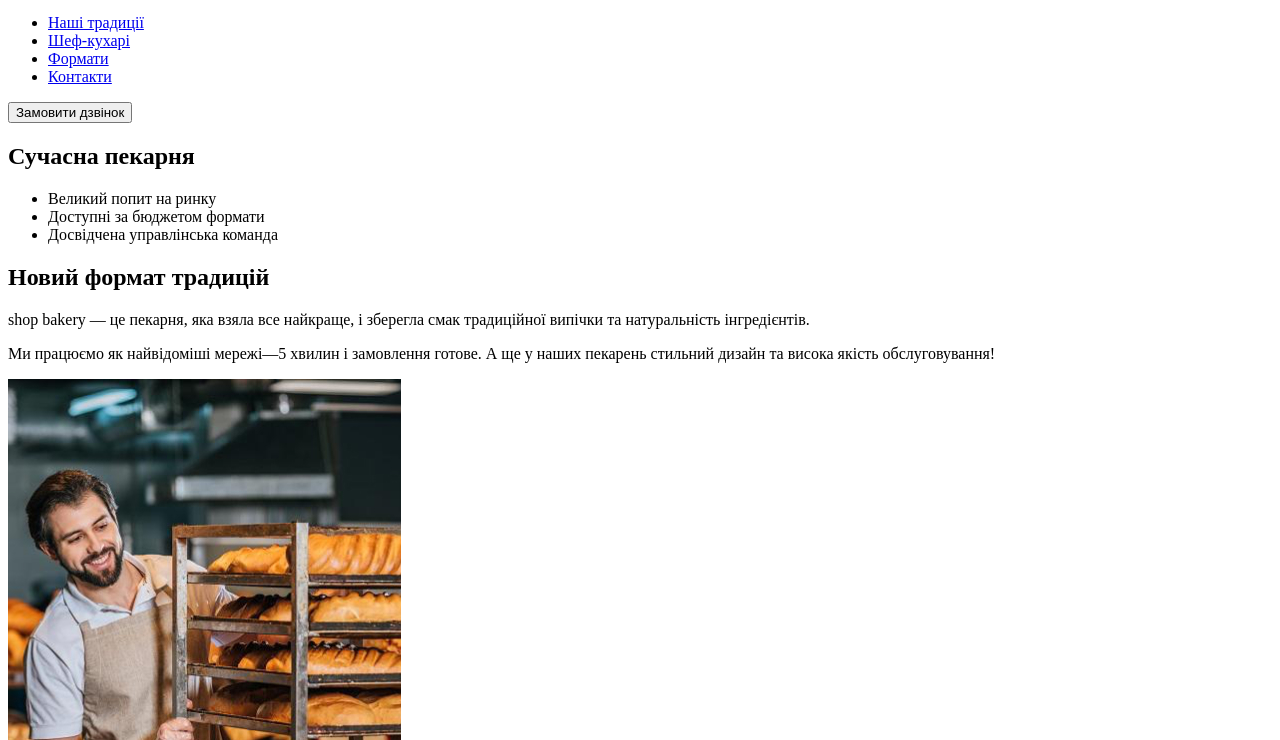
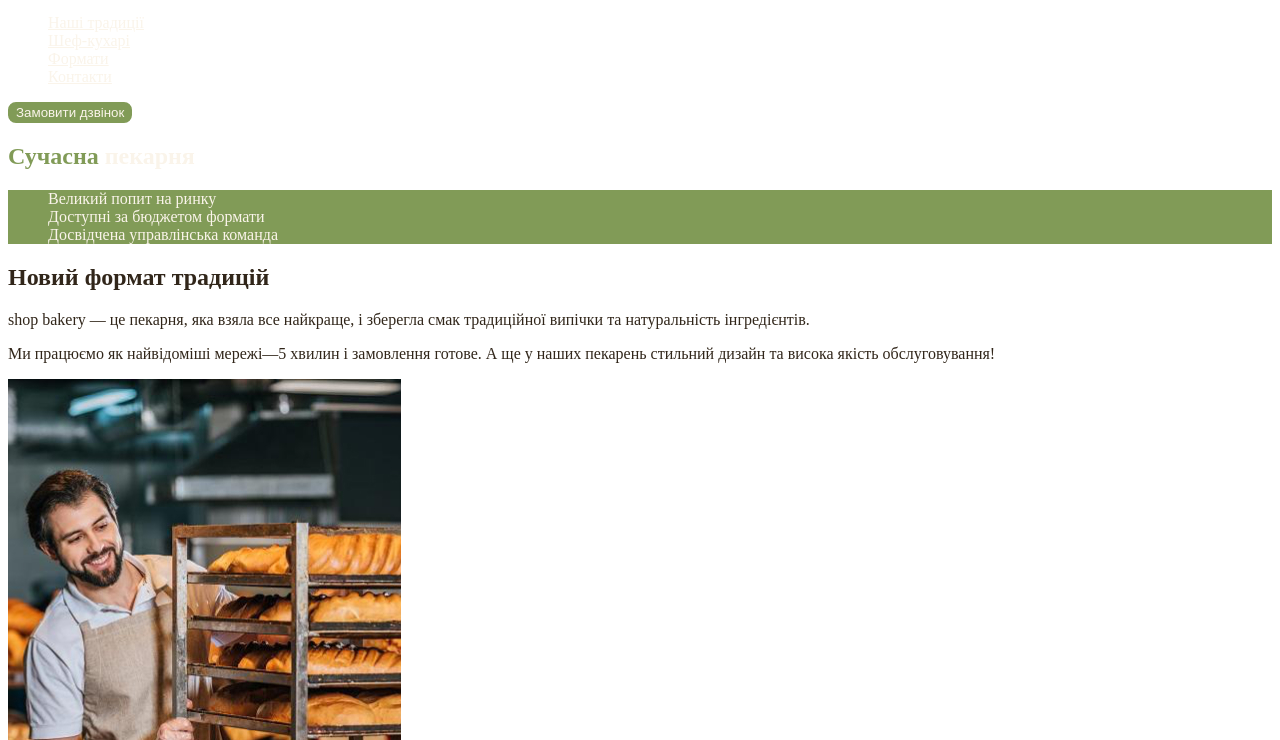
Before and after one commit to katerynanavoienko/genius-test, a plain HTML site: page index.html in a window 1280 px wide. Shown: the part 60-800 px from the top of the page. Drawn offline with Linux system fonts and the light colour scheme.

Commit message:
add styles.css and variables css

```diff
--- /dev/null
+++ b/css/styles.css
@@ -0,0 +1,66 @@
+:root {
+  --color-brand-light: #819B57;
+  --color-brand-dark: #465929;
+
+  --color-primary-dark: #31261A;
+  --color-primary-light: #FAF4EA;
+}
+
+/* base */
+body {
+  color: var(--color-primary-dark);
+}
+
+ul {
+  list-style-type: none;
+}
+
+/* button */
+
+.button {
+  background: var(--color-brand-light);
+  border-radius: 8px;
+  border: 2px solid var(--color-brand-light);
+  color: var(--color-primary-light);
+  cursor: pointer;
+}
+
+.button:hover {
+  background-color: transparent;
+  color: var(--color-brand-dark);
+}
+
+/* link */
+
+.link {
+  color: var(--color-primary-light);
+}
+
+.link:hover {
+  color: var(--color-brand-light);
+}
+
+/* hero section */
+
+.hero-title {
+  color: var(--color-primary-light);
+}
+
+.hero-title .accent {
+  color: var(--color-brand-light);
+}
+
+/* advantages section */
+
+.advantages-list {
+  background: var(--color-brand-light);
+  color: var(--color-primary-light);
+}
+
+.section-title {
+  color: var(--color-primary-dark);
+}
+
+.section-title .accent {
+  color: var(--color-brand-dark);
+}
--- a/index.html
+++ b/index.html
@@ -4,6 +4,7 @@
 <head>
   <meta charset="UTF-8">
   <meta name="viewport" content="width=device-width, initial-scale=1.0">
+  <link rel="stylesheet" href="./css/styles.css">
   <title>Сучасна пекарня</title>
 </head>
 
@@ -15,26 +16,26 @@
         <img src="./images/logo.svg" alt="логотип сучасної пекарні">
       </a>
       <ul>
-        <li><a href="#traditions-section">Наші традиції</a></li>
-        <li><a href="#chefs-section">Шеф-кухарі</a></li>
-        <li><a href="#formats-section">Формати</a></li>
-        <li><a href="#contact-section">Контакти</a></li>
+        <li><a class="link" href="#traditions-section">Наші традиції</a></li>
+        <li><a class="link" href="#chefs-section">Шеф-кухарі</a></li>
+        <li><a class="link" href="#formats-section">Формати</a></li>
+        <li><a class="link" href="#contact-section">Контакти</a></li>
       </ul>
     </nav>
-    <button type="button">Замовити дзвінок</button>
+    <button class="button" type="button">Замовити дзвінок</button>
   </header>
 
   <main>
     <section>
-      <h1>Сучасна пекарня</h1>
-      <ul>
+      <h1 class="hero-title"><span class="accent">Сучасна</span> пекарня</h1>
+      <ul class="advantages-list">
         <li>Великий попит на ринку</li>
         <li>Доступні за бюджетом формати</li>
         <li>Досвідчена управлінська команда</li>
       </ul>
     </section>
     <section id="traditions-section">
-      <h2>Новий формат традицій</h2>
+      <h2 class="section-title">Новий формат традицій</h2>
       <p><span>shop bakery</span> — це пекарня, яка взяла все найкраще, і зберегла смак традиційної випічки та
         натуральність
         інгредієнтів.</p>
@@ -44,7 +45,7 @@
       <img src="./images/baker-man.jpg" alt="чоловік-пекар дивиться на хліб">
     </section>
     <section id="chefs-section">
-      <h2>Наші найкращі шеф -кухарі</h2>
+      <h2 class="section-title">Наші найкращі <span class="accent">шеф-кухарі</span></h2>
       <ul>
         <li>
           <article>
@@ -70,7 +71,7 @@
 
     </section>
     <section id="formats-section">
-      <h2>Формати</h2>
+      <h2 class="section-title">Формати</h2>
       <ul>
         <li>
           <article>
@@ -106,7 +107,7 @@
 
     </section>
     <section id="contact-section">
-      <h2>Приєднуйся до мережі пекарень</h2>
+      <h2 class="section-title">Приєднуйся до мережі пекарень</h2>
       <p>Заповни форму, щоб ми звʼязались з тобою!</p>
       <iframe
         src="https://www.google.com/maps/embed?pb=!1m18!1m12!1m3!1d2540.1638712640156!2d30.488653211924237!3d50.4566730867975!2m3!1f0!2f0!3f0!3m2!1i1024!2i768!4f13.1!3m3!1m2!1s0x40d4ce637bfe1717%3A0x5370c2254ad1b952!2z0LLRg9C70LjRhtGPINCh0ZbRh9C-0LLQuNGFINCh0YLRgNGW0LvRjNGG0ZbQsiwgNTQsINCa0LjRl9CyLCAwMjAwMA!5e0!3m2!1suk!2sua!4v1703663474839!5m2!1suk!2sua"
```
